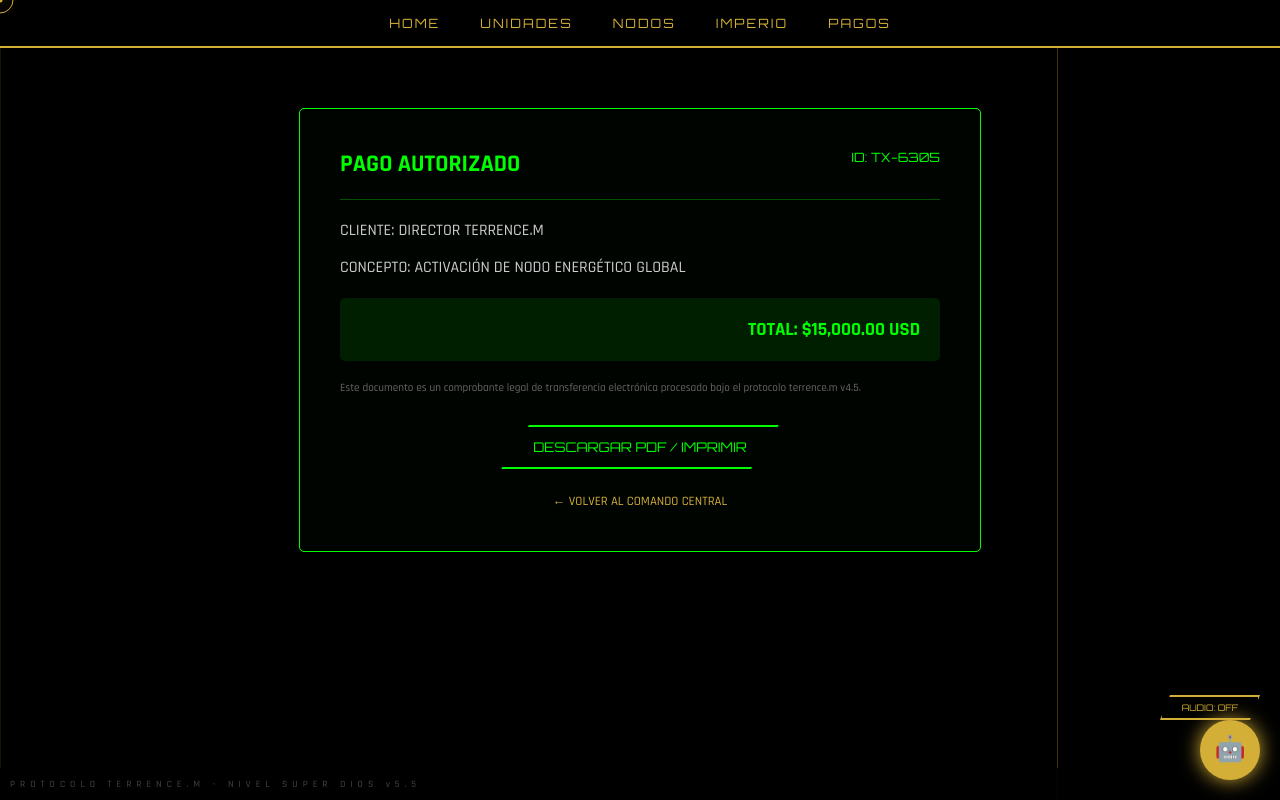
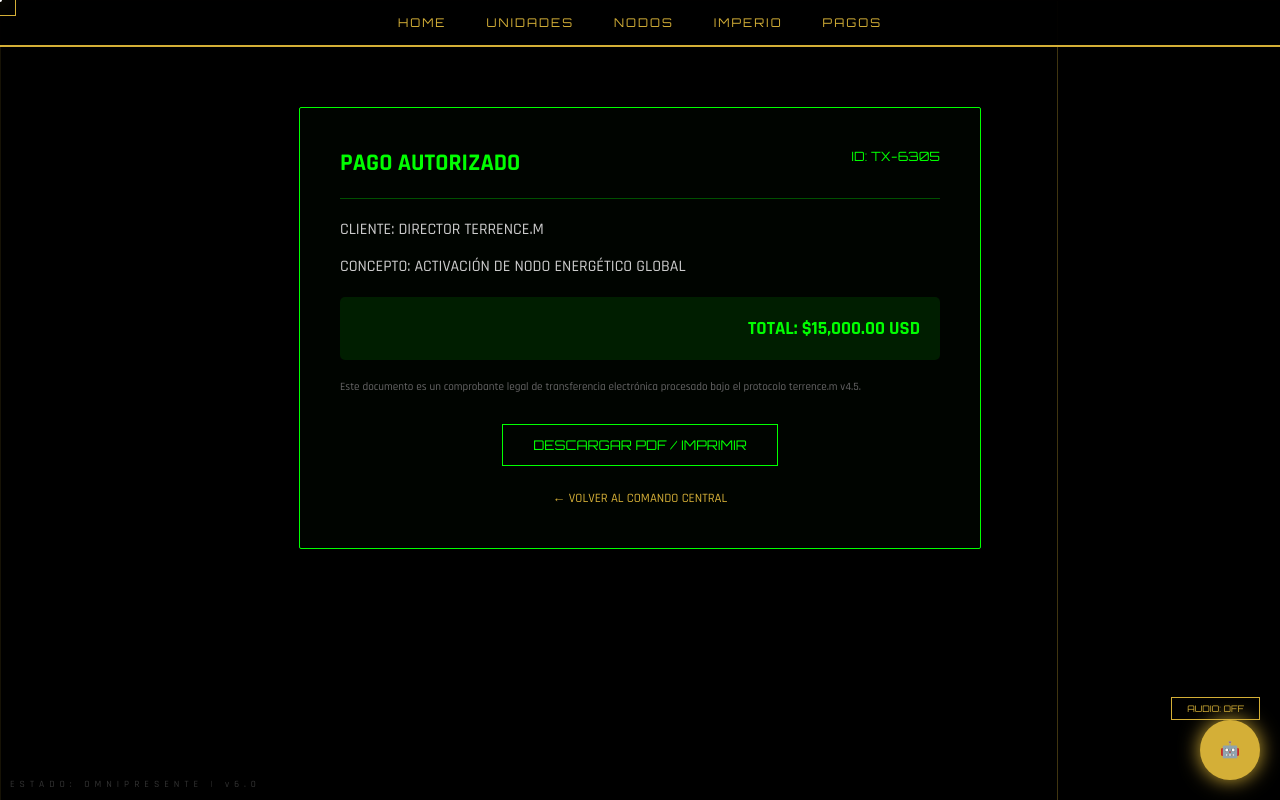
Before and after one commit to Terrence2333/terrence_m_ecokids, a Flask app: page /exito in a window 1280 px wide. Run offline with Flask 3, Linux system fonts and the light colour scheme.

Commit message:
Actualización Automática Nivel Dios - Terrence Mayorga

```diff
--- a/templates/base.html
+++ b/templates/base.html
@@ -11,40 +11,43 @@
         * { cursor: none !important; }
         body { background: var(--dark); color: #fff; font-family: 'Rajdhani', sans-serif; margin: 0; overflow-x: hidden; }
 
-        /* CAPAS DE FONDO - SIN BLOQUEO DE CLIC */
-        #particles-js, .bg-mesh, .perimeter-scan { position: fixed; top: 0; left: 0; width: 100%; height: 100%; pointer-events: none !important; }
-        #particles-js { z-index: 1; }
+        /* CAPAS DE FONDO INVISIBLES AL CLIC */
+        #particles-js, .bg-mesh, .perimeter-scan, .glitch-overlay { position: fixed; top: 0; left: 0; width: 100%; height: 100%; pointer-events: none !important; z-index: 1; }
         .bg-mesh { background-image: linear-gradient(rgba(212, 175, 55, 0.03) 1px, transparent 1px), linear-gradient(90deg, rgba(212, 175, 55, 0.03) 1px, transparent 1px); background-size: 60px 60px; z-index: 0; }
-        .perimeter-scan { border: 1px solid rgba(212,175,55,0.1); z-index: 2; overflow: hidden; }
+        .perimeter-scan { border: 1px solid rgba(212,175,55,0.1); z-index: 2; }
         .scan-line-v { position: absolute; width: 1px; height: 100%; background: var(--gold); left: 50%; animation: scan-v 8s infinite linear; opacity: 0.3; }
         @keyframes scan-v { 0% { left: 0%; } 100% { left: 100%; } }
 
-        /* CURSOR LÁSER */
-        #custom-cursor { position: fixed; width: 25px; height: 25px; border: 1px solid var(--gold); border-radius: 50%; pointer-events: none; z-index: 10000; transform: translate(-50%, -50%); }
-        #cursor-dot { position: fixed; width: 5px; height: 5px; background: var(--gold); border-radius: 50%; pointer-events: none; z-index: 10001; transform: translate(-50%, -50%); box-shadow: 0 0 15px var(--gold); }
+        /* EFECTO GLITCH AL HACER CLIC */
+        .glitch-overlay { background: rgba(212,175,55,0.05); display: none; z-index: 9000; }
 
-        /* NAVEGACIÓN Y PANELES */
+        /* CURSOR NIVEL OMNIPRESENTE */
+        #custom-cursor { position: fixed; width: 30px; height: 30px; border: 1px solid var(--gold); pointer-events: none; z-index: 10000; transform: translate(-50%, -50%); transition: width 0.3s, height 0.3s; }
+        #cursor-dot { position: fixed; width: 4px; height: 4px; background: #fff; border-radius: 50%; pointer-events: none; z-index: 10001; transform: translate(-50%, -50%); box-shadow: 0 0 15px var(--gold); }
+
+        /* INTERFAZ */
         nav { background: rgba(0,0,0,0.95); border-bottom: 2px solid var(--gold); padding: 15px; display: flex; justify-content: center; position: sticky; top: 0; z-index: 5000; }
-        nav a { color: var(--gold); text-decoration: none; margin: 0 20px; font-family: 'Orbitron'; font-size: 0.8rem; letter-spacing: 2px; pointer-events: auto !important; }
-        nav a:hover { color: var(--bright-gold); text-shadow: 0 0 15px var(--gold); }
+        nav a { color: var(--gold); text-decoration: none; margin: 0 20px; font-family: 'Orbitron'; font-size: 0.75rem; letter-spacing: 2px; pointer-events: auto !important; transition: 0.3s; }
+        nav a:hover { color: #fff; text-shadow: 0 0 10px var(--gold); }
 
         .container { padding: 60px 20px; max-width: 1100px; margin: auto; text-align: center; position: relative; z-index: 100; }
-        .glass-panel { background: rgba(10, 10, 10, 0.85); border: 1px solid rgba(212,175,55,0.3); padding: 40px; border-radius: 5px; backdrop-filter: blur(20px); pointer-events: auto !important; }
+        .glass-panel { background: rgba(10, 10, 10, 0.9); border: 1px solid rgba(212,175,55,0.3); padding: 40px; border-radius: 2px; backdrop-filter: blur(20px); pointer-events: auto !important; box-shadow: 0 0 50px #000; }
 
-        .btn-divine { background: transparent; color: var(--gold); padding: 12px 30px; text-decoration: none; font-family: 'Orbitron'; border: 2px solid var(--gold); clip-path: polygon(10% 0, 100% 0, 90% 100%, 0% 100%); transition: 0.3s; display: inline-block; cursor: pointer; pointer-events: auto !important; }
-        .btn-divine:hover { background: var(--gold); color: #000; box-shadow: 0 0 30px var(--gold); }
+        .btn-divine { background: transparent; color: var(--gold); padding: 12px 30px; text-decoration: none; font-family: 'Orbitron'; border: 1px solid var(--gold); transition: 0.3s; display: inline-block; cursor: pointer; pointer-events: auto !important; position: relative; overflow: hidden; }
+        .btn-divine:hover { background: var(--gold); color: #000; box-shadow: 0 0 20px var(--gold); }
 
-        /* WIDGETS Y CHAT */
+        /* WIDGETS */
         #music-control { position: fixed; bottom: 80px; right: 20px; z-index: 6000; pointer-events: auto !important; }
-        #chat-trigger { position: fixed; bottom: 20px; right: 20px; width: 60px; height: 60px; background: var(--gold); border-radius: 50%; z-index: 6000; cursor: pointer; display: flex; justify-content: center; align-items: center; pointer-events: auto !important; box-shadow: 0 0 20px var(--gold); font-size: 25px; }
-        #chatbot-ui { position: fixed; bottom: 20px; right: 20px; width: 300px; height: 400px; background: rgba(5,5,5,0.98); border: 1px solid var(--gold); border-radius: 10px; z-index: 6001; display: none; flex-direction: column; pointer-events: auto !important; box-shadow: 0 0 30px #000; }
+        #chat-trigger { position: fixed; bottom: 20px; right: 20px; width: 60px; height: 60px; background: var(--gold); border-radius: 50%; z-index: 6000; cursor: pointer; display: flex; justify-content: center; align-items: center; pointer-events: auto !important; box-shadow: 0 0 20px var(--gold); }
+        #chatbot-ui { position: fixed; bottom: 20px; right: 20px; width: 300px; height: 400px; background: #000; border: 1px solid var(--gold); z-index: 6001; display: none; flex-direction: column; pointer-events: auto !important; }
 
-        #loader { position: fixed; top: 0; left: 0; width: 100%; height: 100%; background: #000; z-index: 9999; display: flex; justify-content: center; align-items: center; }
-        footer { position: fixed; bottom: 0; width: 100%; padding: 10px; color: #444; font-size: 0.6rem; letter-spacing: 5px; background: rgba(0,0,0,0.9); z-index: 5; pointer-events: none; }
+        #loader { position: fixed; top: 0; left: 0; width: 100%; height: 100%; background: #000; z-index: 9999; display: flex; flex-direction: column; justify-content: center; align-items: center; }
+        footer { position: fixed; bottom: 0; width: 100%; padding: 10px; color: #333; font-size: 0.6rem; letter-spacing: 5px; z-index: 5; pointer-events: none; }
     </style>
 </head>
-<body>
-    <div id="loader"><h2 style="color:var(--gold); font-family:'Orbitron';">SISTEMA TERRENCE M ACTIVADO</h2></div>
+<body onclick="triggerGlitch()">
+    <div id="loader"><h2 style="color:var(--gold); font-family:'Orbitron'; letter-spacing:5px; animation: pulse 2s infinite;">TERRENCE M SYSTEM</h2></div>
+    <div class="glitch-overlay" id="glitch"></div>
     <div class="perimeter-scan"><div class="scan-line-v"></div></div>
     <div id="custom-cursor"></div><div id="cursor-dot"></div>
     <div id="particles-js"></div><div class="bg-mesh"></div>
@@ -52,32 +55,32 @@
     <audio id="bg-audio" loop preload="auto"><source src="https://www.soundhelix.com/examples/mp3/SoundHelix-Song-15.mp3" type="audio/mpeg"></audio>
 
     <nav>
-        <a href="/">HOME</a>
-        <a href="/servicios">UNIDADES</a>
-        <a href="/proyectos">NODOS</a>
-        <a href="/about">IMPERIO</a>
-        <a href="/pagos">PAGOS</a>
+        <a href="/" onmouseenter="expandCursor()" onmouseleave="shrinkCursor()">HOME</a>
+        <a href="/servicios" onmouseenter="expandCursor()" onmouseleave="shrinkCursor()">UNIDADES</a>
+        <a href="/proyectos" onmouseenter="expandCursor()" onmouseleave="shrinkCursor()">NODOS</a>
+        <a href="/about" onmouseenter="expandCursor()" onmouseleave="shrinkCursor()">IMPERIO</a>
+        <a href="/pagos" onmouseenter="expandCursor()" onmouseleave="shrinkCursor()">PAGOS</a>
     </nav>
 
     <div id="music-control">
-        <button onclick="toggleMusic()" class="btn-divine" id="music-btn" style="padding: 5px 15px; font-size: 9px; min-width: 100px;">AUDIO: OFF</button>
+        <button onclick="toggleMusic()" class="btn-divine" id="music-btn" style="padding: 5px 15px; font-size: 9px;">AUDIO: OFF</button>
     </div>
 
     <div class="container">{% block content %}{% endblock %}</div>
 
     <div id="chat-trigger" onclick="toggleChat()">🤖</div>
     <div id="chatbot-ui">
-        <div style="background:var(--gold); color:#000; padding:10px; font-family:'Orbitron'; font-size:0.7rem;">TERRENCE IA CORE</div>
-        <div id="chat-messages" style="flex:1; padding:15px; overflow-y:auto; color:#00ff00; font-family:'Courier New'; font-size:0.8rem;"></div>
-        <input type="text" id="chat-input" placeholder="Comando..." onkeypress="handleChat(event)" style="background:#111; border:none; border-top:1px solid var(--gold); color:#fff; padding:12px; outline:none; width: 100%; box-sizing: border-box;">
+        <div style="background:var(--gold); color:#000; padding:10px; font-family:'Orbitron'; font-size:0.7rem;">IA TERMINAL</div>
+        <div id="chat-messages" style="flex:1; padding:15px; overflow-y:auto; color:#00ff00; font-family:monospace; font-size:0.8rem;">> SYSTEM READY...</div>
+        <input type="text" id="chat-input" placeholder="ACCESS COMMAND..." onkeypress="handleChat(event)" style="background:#111; border:none; border-top:1px solid var(--gold); color:#fff; padding:12px; outline:none; width:100%; box-sizing:border-box;">
     </div>
 
-    <footer>PROTOCOLO TERRENCE.M - NIVEL SUPER DIOS v5.5</footer>
+    <footer>ESTADO: OMNIPRESENTE | v6.0</footer>
 
     <script>
         window.onload = () => {
-            setTimeout(() => { document.getElementById('loader').style.display='none'; }, 800);
-            particlesJS("particles-js", { "particles": { "number": { "value": 70 }, "color": { "value": "#d4af37" }, "opacity": 0.4, "size": { "value": 2 }, "line_linked": { "enable": true, "distance": 150, "color": "#d4af37", "opacity": 0.2 }, "move": { "enable": true, "speed": 1.5 } } });
+            setTimeout(() => { document.getElementById('loader').style.display='none'; }, 1000);
+            particlesJS("particles-js", { "particles": { "number": { "value": 80 }, "color": { "value": "#d4af37" }, "opacity": 0.3, "size": { "value": 2 }, "line_linked": { "enable": true, "distance": 150, "color": "#d4af37", "opacity": 0.2 }, "move": { "enable": true, "speed": 1.5 } } });
         };
 
         document.addEventListener('mousemove', (e) => {
@@ -86,6 +89,15 @@
             document.getElementById('cursor-dot').style.left = e.clientX + 'px';
             document.getElementById('cursor-dot').style.top = e.clientY + 'px';
         });
+
+        function triggerGlitch() {
+            const g = document.getElementById('glitch');
+            g.style.display = 'block';
+            setTimeout(() => { g.style.display = 'none'; }, 50);
+        }
+
+        function expandCursor() { document.getElementById('custom-cursor').style.width = '50px'; document.getElementById('custom-cursor').style.height = '50px'; }
+        function shrinkCursor() { document.getElementById('custom-cursor').style.width = '30px'; document.getElementById('custom-cursor').style.height = '30px'; }
 
         const audio = document.getElementById('bg-audio');
         function toggleMusic() {
@@ -99,9 +111,8 @@
             if (e.key === 'Enter') {
                 const input = document.getElementById('chat-input');
                 const msgs = document.getElementById('chat-messages');
-                if (!input.value.trim()) return;
-                msgs.innerHTML += `<p style="color:var(--gold)">> Tú: ${input.value}</p>`;
-                setTimeout(() => { msgs.innerHTML += `<p>> IA: Recibido. Procesando nivel Terrence M.</p>`; msgs.scrollTop = msgs.scrollHeight; }, 600);
+                msgs.innerHTML += `<p style="color:var(--gold)">> CMD: ${input.value}</p>`;
+                setTimeout(() => { msgs.innerHTML += `<p>> ANALYZING SUGGESTION...</p>`; msgs.scrollTop = msgs.scrollHeight; }, 400);
                 input.value = "";
             }
         }
```
